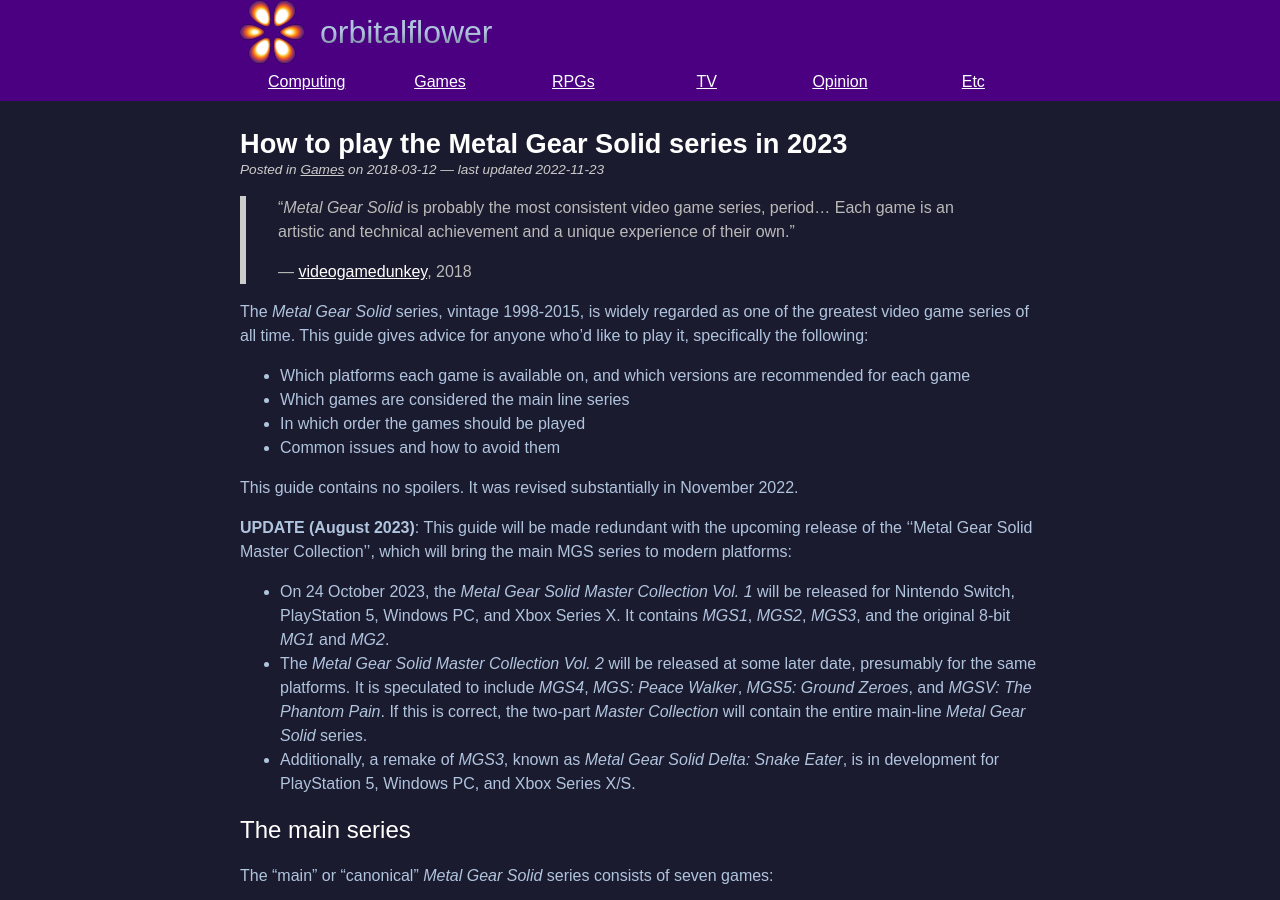
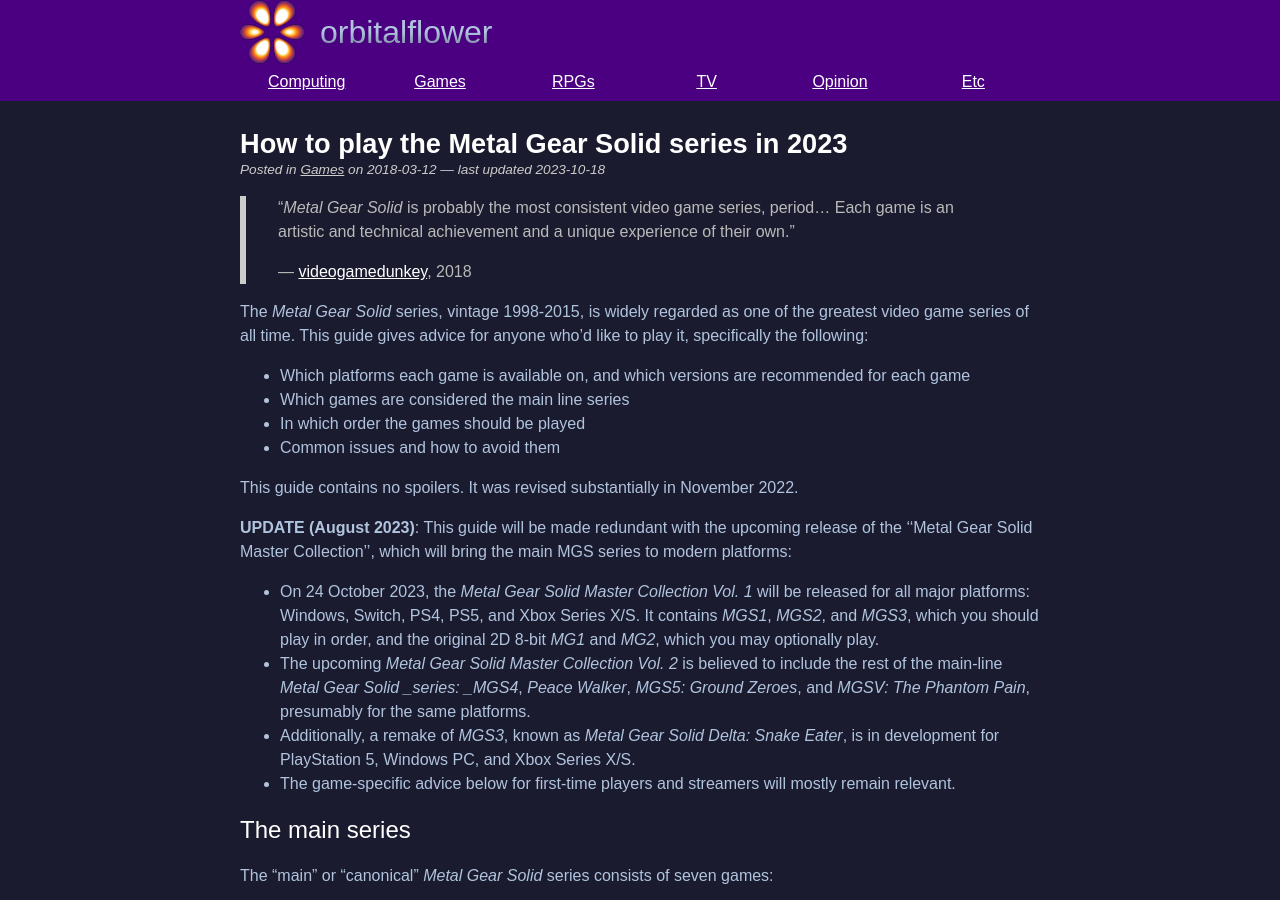
Before and after one commit to orbitalflower/orbitalflower.github.io, a Jekyll site: the page built from _posts/2018-03-12-how-to-play-all-metal-gear.md, in a window 1280 px wide and 900 px high. Built offline with Jekyll 4.4.1, drawn with Linux system fonts in a browser that asks for light colours; some of the changed text lies outside the part shown.

Commit message:
Update MGS guide to Master Collection

```diff
--- a/_posts/2018-03-12-how-to-play-all-metal-gear.md
+++ b/_posts/2018-03-12-how-to-play-all-metal-gear.md
@@ -4,7 +4,7 @@
 tags: mgs
 redirect_from:
 - /games/mgs/how-to-play-all-metal-gear.html
-updated: 2022-11-23
+updated: 2023-10-18
 description: "Which platforms you need to play the entire Metal Gear series."
 ---
 
@@ -31,15 +31,17 @@
 MGS series to modern platforms:
 
 - On 24 October 2023, the _Metal Gear Solid Master Collection Vol. 1_ will be
-  released for Nintendo Switch, PlayStation 5, Windows PC, and Xbox Series X. It
-  contains _MGS1_, _MGS2_, _MGS3_, and the original 8-bit _MG1_ and _MG2_.
-- The _Metal Gear Solid Master Collection Vol. 2_ will be released at some later
-  date, presumably for the same platforms. It is speculated to include _MGS4_,
-  _MGS: Peace Walker_, _MGS5: Ground Zeroes_, and _MGSV: The Phantom Pain_. If
-  this is correct, the two-part _Master Collection_ will contain the entire
-  main-line _Metal Gear Solid_ series.
+  released for all major platforms: Windows, Switch, PS4, PS5, and Xbox Series
+  X/S. It contains _MGS1_, _MGS2_, and _MGS3_, which you should play in order,
+  and the original 2D 8-bit _MG1_ and _MG2_, which you may optionally play.
+- The upcoming _Metal Gear Solid Master Collection Vol. 2_ is believed to
+  include the rest of the main-line _Metal Gear Solid _series: _MGS4_,
+  _Peace Walker_, _MGS5: Ground Zeroes_, and _MGSV: The Phantom Pain_,
+  presumably for the same platforms.
 - Additionally, a remake of _MGS3_, known as _Metal Gear Solid Delta: Snake
   Eater_, is in development for PlayStation 5, Windows PC, and Xbox Series X/S.
+- The game-specific advice below for first-time players and streamers will
+  mostly remain relevant.
 
 ## The main series
 
@@ -327,8 +329,8 @@
   (MSX version) appeared on the Wii virtual console, although the Gamecube
   version of Twin Snakes included the NES version of Metal Gear 1.
 
-This list is not complete; it omits some arcade versions and obsolete Japanese
-mobile platforms.
+This list is not complete; it omits some arcade versions, obsolete Japanese
+mobile platforms, and the _Master Collection_ releases from 2023.
 
 ## References
 
```
Also changed, not shown: other parts of _posts/2018-03-12-how-to-play-all-metal-gear.md (+1 -1 lines).
